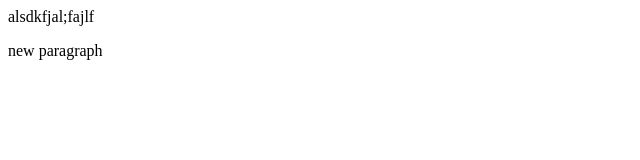
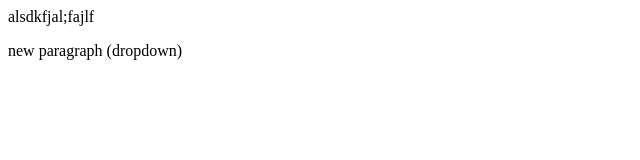
Before and after one commit to suryareddy0907/NewDemo, a plain HTML site: page index.html in a window 1280 px wide. Shown: the full height of the page, 0-640 px from the left. Drawn offline with Linux system fonts and the light colour scheme.

```diff
--- a/index.html
+++ b/index.html
@@ -1,2 +1,2 @@
 <p>alsdkfjal;fajlf</p>
-<p>new paragraph</p>
+<p>new paragraph (dropdown)</p>
```
